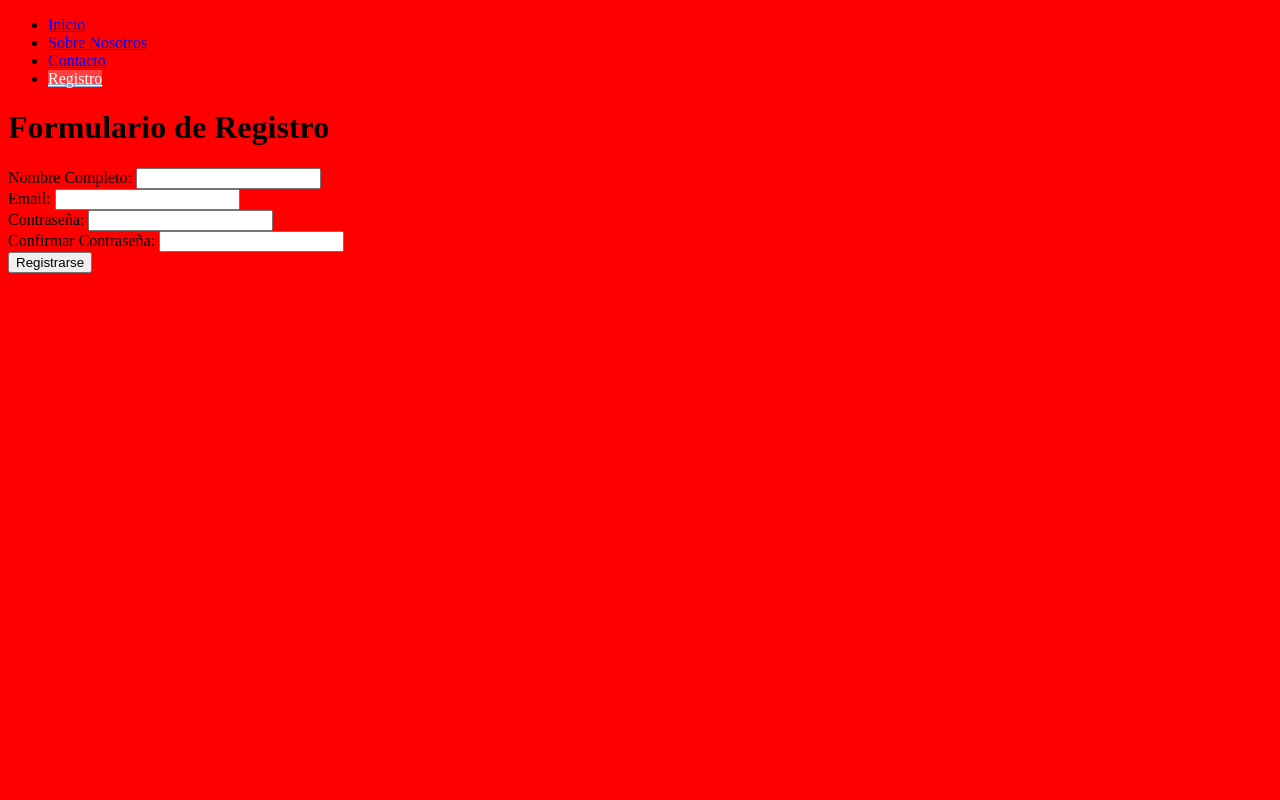
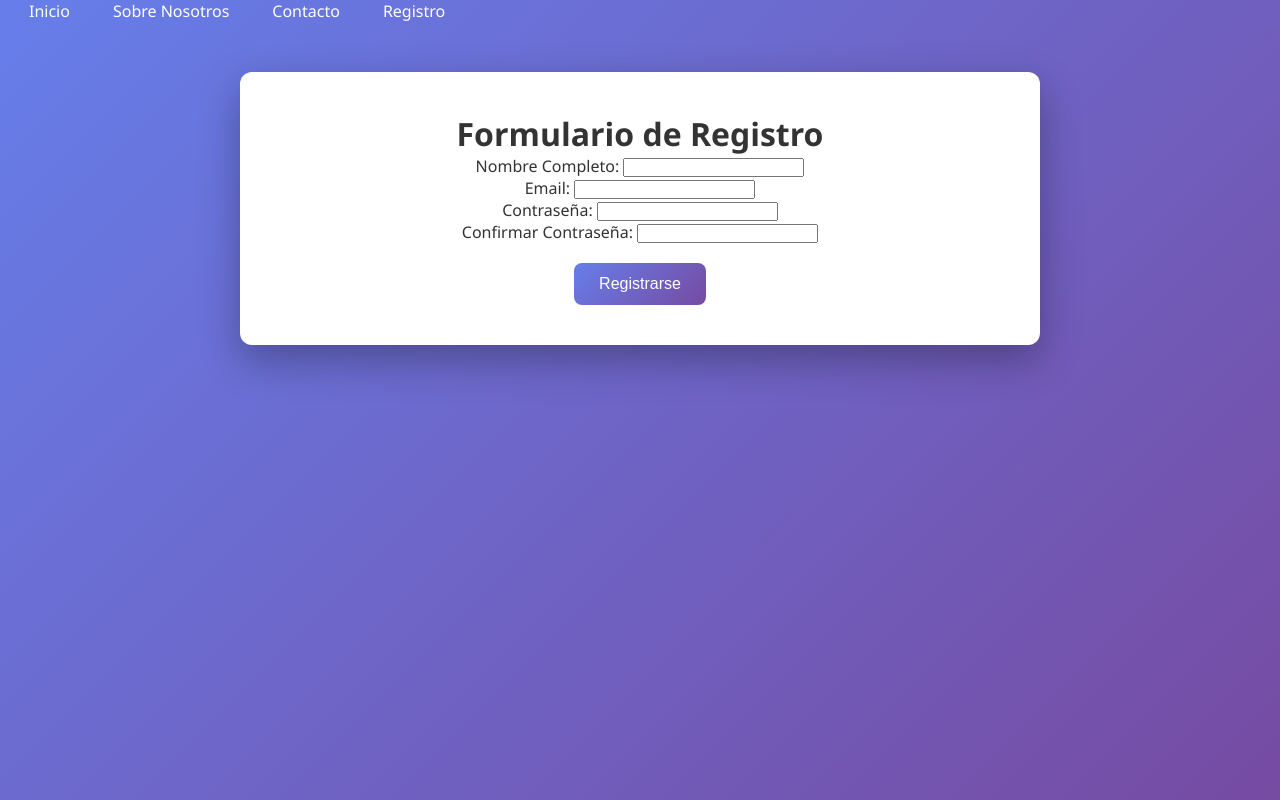
Before and after one commit to montalvohurtadoyeferson1-coder/Proyecto-Web-Colaborativo, a PHP site: page /register.php in a window 1280 px wide. Run offline with PHP 8.4, Linux system fonts and the light colour scheme.

Commit message:
canvio de css y js

```diff
--- a/css/estilos.css
+++ b/css/estilos.css
@@ -1,58 +1,110 @@
-body {
-    background: red !important;
-}
-/* ===============================
-   MENSAJES JS (Alertas modernas)
-   =============================== */
-.mensaje {
-    position: fixed;
-    top: 20px;
-    right: -400px;
-    padding: 15px 25px;
-    border-radius: 8px;
-    font-weight: bold;
-    color: white;
-    z-index: 9999;
-    transition: right 0.5s ease;
-    box-shadow: 0 10px 30px rgba(0,0,0,0.4);
+/* RESET */
+* {
+    margin: 0;
+    padding: 0;
+    box-sizing: border-box;
 }
 
-.mensaje.mostrar {
-    right: 20px;
+/* BODY */
+body {
+    font-family: 'Segoe UI', sans-serif;
+    background: linear-gradient(135deg, #667eea, #764ba2);
+    min-height: 100vh;
+    color: #333;
 }
 
-.mensaje.success {
-    background: linear-gradient(135deg, #38ef7d, #11998e);
+/* HEADER */
+header {
+    background: #1e1e2f;
+    padding: 15px 0;
 }
 
-.mensaje.error {
-    background: linear-gradient(135deg, #ff416c, #ff4b2b);
+.header-container {
+    max-width: 1100px;
+    margin: auto;
+    display: flex;
+    justify-content: space-between;
+    align-items: center;
 }
 
-/* ===============================
-   EFECTO SUAVE EN BANNER
-   =============================== */
+.logo {
+    height: 45px;
+}
+
+/* NAV */
+nav ul {
+    list-style: none;
+    display: flex;
+}
+
+nav ul li {
+    margin-left: 15px;
+}
+
+nav ul li a {
+    color: white;
+    text-decoration: none;
+    padding: 8px 14px;
+    border-radius: 6px;
+    transition: 0.3s;
+}
+
+nav ul li a:hover,
+nav ul li a.active {
+    background: #667eea;
+}
+
+/* BANNER */
+.banner {
+    position: relative;
+    height: 250px;
+    overflow: hidden;
+}
+
+.banner img {
+    width: 100%;
+    height: 100%;
+    object-fit: cover;
+}
+
 .banner::after {
     content: "";
     position: absolute;
     inset: 0;
-    background: linear-gradient(
-        rgba(0,0,0,0.4),
-        rgba(0,0,0,0.6)
-    );
+    background: rgba(0,0,0,0.55);
 }
 
-/* ===============================
-   EFECTOS GENERALES
-   =============================== */
+.banner-text {
+    position: absolute;
+    top: 50%;
+    left: 50%;
+    transform: translate(-50%, -50%);
+    color: white;
+    text-align: center;
+    z-index: 2;
+}
+
+.banner-text h1 {
+    font-size: 36px;
+    margin-bottom: 10px;
+}
+
+/* CONTENIDO */
 .container {
+    max-width: 800px;
+    background: white;
+    margin: 50px auto;
+    padding: 40px;
+    border-radius: 12px;
+    box-shadow: 0 15px 40px rgba(0,0,0,0.3);
+    text-align: center;
     animation: aparecer 1s ease;
 }
 
 @keyframes aparecer {
     from {
         opacity: 0;
-        transform: translateY(30px);
+        transform: translateY(40px);
     }
     to {
         opacity: 1;
@@ -60,11 +112,33 @@ body {
     }
 }
 
-/* ===============================
-   MENÚ MÁS PROFESIONAL
-   =============================== */
-nav ul li a.active {
-    background-color: rgba(255,255,255,0.25);
-    color: #ffffff;
-    box-shadow: inset 0 -3px 0 #92a8d1;
+.container h2 {
+    margin-bottom: 15px;
+    color: #333;
 }
+
+/* BOTÓN */
+button {
+    margin-top: 20px;
+    padding: 12px 25px;
+    border: none;
+    border-radius: 8px;
+    background: linear-gradient(135deg, #667eea, #764ba2);
+    color: white;
+    font-size: 16px;
+    cursor: pointer;
+    transition: 0.3s;
+}
+
+button:hover {
+    transform: translateY(-3px);
+    box-shadow: 0 10px 20px rgba(0,0,0,0.3);
+}
+
+/* FOOTER */
+footer {
+    background: #1e1e2f;
+    color: white;
+    text-align: center;
+    padding: 15px;
+}
--- a/js/funciones.js
+++ b/js/funciones.js
@@ -1,67 +1,29 @@
-// ===============================
-// Proyecto Web Colaborativo
-// Funciones JS Mejoradas
-// ===============================
+document.addEventListener('DOMContentLoaded', () => {
+    console.log('Proyecto cargado correctamente');
 
-document.addEventListener('DOMContentLoaded', () => {
-    console.log('Proyecto Web Colaborativo - Cargado correctamente');
+    const boton = document.getElementById('btnSaludo');
 
-    // ===============================
-    // Validación del formulario
-    // ===============================
-    const form = document.getElementById('formRegistro');
-
-    if (form) {
-        form.addEventListener('submit', (e) => {
-            e.preventDefault();
-
-            const password = form.querySelector('input[name="password"]').value;
-            const confirmPassword = form.querySelector('input[name="confirm_password"]').value;
-
-            if (password !== confirmPassword) {
-                mostrarMensaje('Las contraseñas no coinciden ❌', 'error');
-                return;
-            }
-
-            if (password.length < 6) {
-                mostrarMensaje('La contraseña debe tener al menos 6 caracteres ⚠️', 'error');
-                return;
-            }
-
-            mostrarMensaje('¡Registro exitoso! ✅', 'success');
-            form.reset();
-        });
-    }
-
-    // ===============================
-    // Marcar enlace activo en el menú
-    // ===============================
-    const links = document.querySelectorAll('nav a');
-    const urlActual = window.location.pathname;
-
-    links.forEach(link => {
-        if (link.getAttribute('href') && urlActual.includes(link.getAttribute('href'))) {
-            link.classList.add('active');
-        }
+    boton.addEventListener('click', () => {
+        mostrarMensaje('¡Gracias por visitar el proyecto! 👋');
     });
 });
 
-// ===============================
-// Mensajes visuales
-// ===============================
-function mostrarMensaje(texto, tipo) {
+function mostrarMensaje(texto) {
     const mensaje = document.createElement('div');
-    mensaje.className = `mensaje ${tipo}`;
     mensaje.textContent = texto;
+    mensaje.style.position = 'fixed';
+    mensaje.style.bottom = '20px';
+    mensaje.style.right = '20px';
+    mensaje.style.background = '#333';
+    mensaje.style.color = 'white';
+    mensaje.style.padding = '15px 20px';
+    mensaje.style.borderRadius = '8px';
+    mensaje.style.boxShadow = '0 10px 20px rgba(0,0,0,0.4)';
+    mensaje.style.zIndex = '999';
 
     document.body.appendChild(mensaje);
 
     setTimeout(() => {
-        mensaje.classList.add('mostrar');
-    }, 100);
-
-    setTimeout(() => {
-        mensaje.classList.remove('mostrar');
-        setTimeout(() => mensaje.remove(), 500);
+        mensaje.remove();
     }, 3000);
 }
```
Also changed, not shown: index.php (+33 -18 lines).
